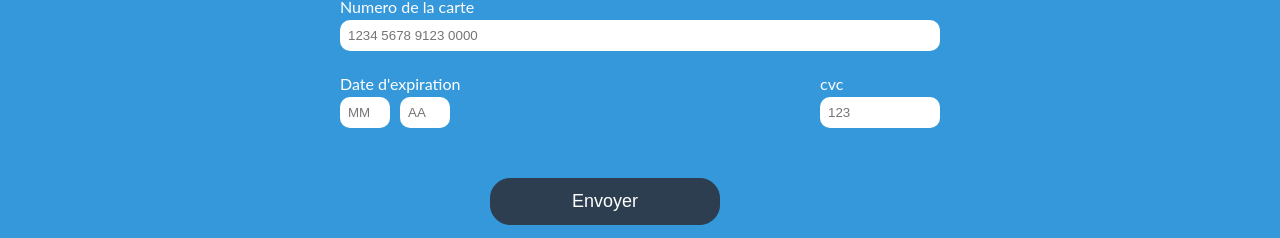
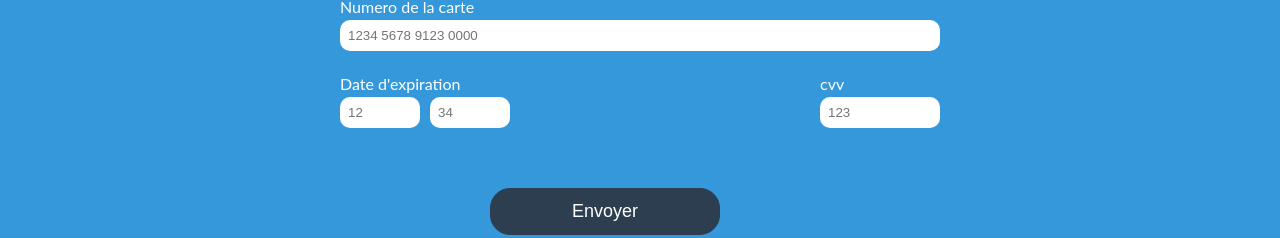
Before and after one commit to mickaelk98/kanap, a React (Vite) app: page /payment in a window 1280 px wide. Shown: the part 939-1177 px from the top of the page. Built offline with nearby package versions, Linux system fonts and the light colour scheme.

Commit message:
feat: get user card data and edit credit card component style

```diff
--- a/package.json
+++ b/package.json
@@ -10,6 +10,7 @@
   },
   "dependencies": {
     "@hookform/resolvers": "^2.9.11",
+    "card-validator": "^8.1.1",
     "react": "^18.2.0",
     "react-dom": "^18.2.0",
     "react-hook-form": "^7.43.3",
--- a/src/components/CreditCard/CreditCard.jsx
+++ b/src/components/CreditCard/CreditCard.jsx
@@ -1,29 +1,106 @@
+import * as yup from "yup";
+import { useForm } from "react-hook-form";
+import { yupResolver } from "@hookform/resolvers/yup";
+import {
+  number,
+  expirationMonth,
+  expirationYear,
+  cvv,
+  expirationDate,
+} from "card-validator";
 import styles from "./CreditCard.module.scss";
 
 function CreditCard() {
+  const schema = yup.object({
+    cardHolderName: yup
+      .string()
+      .required("Ce champ est obligatoire")
+      .min(3, "Votre nom est trop court"),
+    cardNumber: yup
+      .string()
+      .required("Ce champ est obligatoire")
+      .test(
+        "card-number",
+        "carte de credit invalid",
+        (value) => number(value).isValid
+      ),
+    cardDate: yup
+      .object()
+      .required("Ce champ est obligatoire")
+      .test(
+        "card-month",
+        "date d'expiration incorect",
+        (value) => expirationDate(value).isValid
+      ),
+    cardCvv: yup
+      .string()
+      .required("Ce champ est obligatoire")
+      .test("card-cvv", "cvv invalid", (value) => cvv(value).isValid),
+  });
+
+  const {
+    register,
+    handleSubmit,
+    formState: { errors },
+  } = useForm({
+    resolver: yupResolver(schema),
+  });
+
+  function getCardInformation(formValue) {
+    console.log(formValue);
+  }
+
   return (
     <div className={styles.creditcardpage}>
       <h2>carte de paiement</h2>
-      <form className={styles.form}>
+      <form className={styles.form} onSubmit={handleSubmit(getCardInformation)}>
         <div className={styles.name}>
           <label htmlFor="name">Nom</label>
-          <input type="text" placeholder="john doe" />
+          <input
+            {...register("cardHolderName")}
+            type="text"
+            placeholder="john doe"
+          />
+          {errors?.cardHolderName && (
+            <small> {errors.cardHolderName.message} </small>
+          )}
         </div>
         <div className={styles.number}>
           <label htmlFor="number">Numero de la carte</label>
-          <input type="number" placeholder="1234 5678 9123 0000" />
+          <input
+            {...register("cardNumber")}
+            type="number"
+            placeholder="1234 5678 9123 0000"
+          />
+          {errors?.cardNumber && <small> {errors.cardNumber.message} </small>}
         </div>
         <div className={styles.expirationcvc}>
           <div>
             <label htmlFor="expiration">Date d'expiration</label>
             <div className={styles.date}>
-              <input className={styles.month} type="number" placeholder="MM" />
-              <input className={styles.year} type="number" placeholder="AA" />
+              <input
+                {...register("cardDate.month")}
+                className={styles.month}
+                type="text"
+                placeholder="12"
+              />
+              <input
+                {...register("cardDate.year")}
+                className={styles.year}
+                type="text"
+                placeholder="34"
+              />
+              {errors?.cardDate && (
+                <small className={styles.error}>
+                  {errors.cardDate.message}{" "}
+                </small>
+              )}
             </div>
           </div>
           <div className={styles.cvc}>
-            <label htmlFor="cvc">cvc</label>
-            <input type="number" placeholder="123" />
+            <label htmlFor="cvc">cvv</label>
+            <input {...register("cardCvv")} type="number" placeholder="123" />
+            {errors?.cardCvv && <small> {errors.cardCvv.message} </small>}
           </div>
         </div>
         <div className={styles.btnblock}>
--- a/src/components/CreditCard/CreditCard.module.scss
+++ b/src/components/CreditCard/CreditCard.module.scss
@@ -15,15 +15,17 @@
     margin: 0 auto;
     .expirationcvc {
       display: grid;
-      grid-template-columns: 1fr 120px;
+      grid-template-columns: 70% 20%;
       grid-template-areas: "date cvc";
       gap: 20px;
+      justify-content: space-between;
     }
     .date {
       grid-area: date;
       display: grid;
-      grid-template-columns: 50px 50px;
-      grid-template-areas: "month year";
+      grid-template-columns: 80px 80px;
+      grid-template-rows: 2fr;
+      grid-template-areas: "month year" "error error";
       gap: 10px;
       margin-bottom: 50px;
       .month {
@@ -31,6 +33,9 @@
       }
       .year {
         grid-area: year;
+      }
+      .error {
+        grid-area: error;
       }
     }
     .cvc {
@@ -61,7 +66,7 @@
 
     /* Firefox */
     input[type=number] {
-      -moz-appearance: textfield;
+      appearance: textfield;
     }
     small {
       text-align: center;
```
Also changed, not shown: 1 other file (tests, documents, lock files or other folders).
